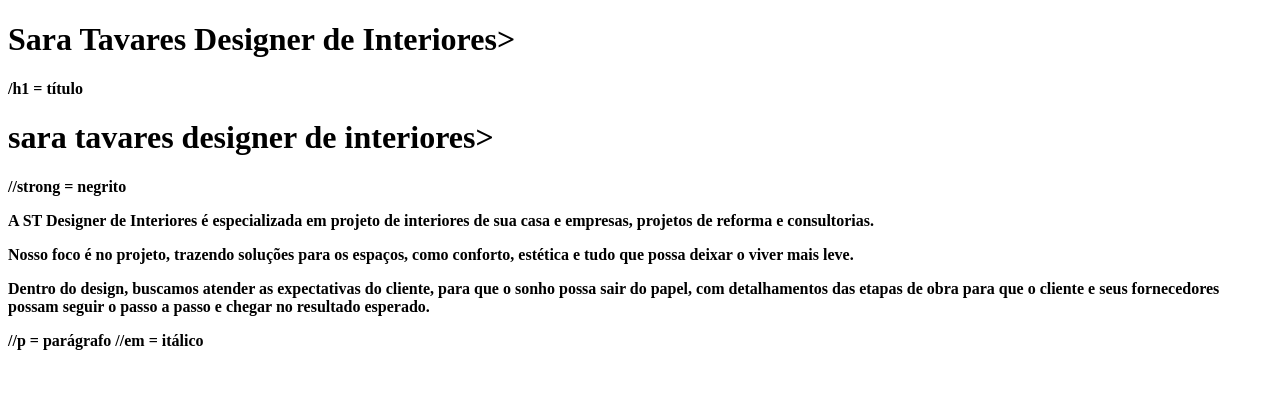
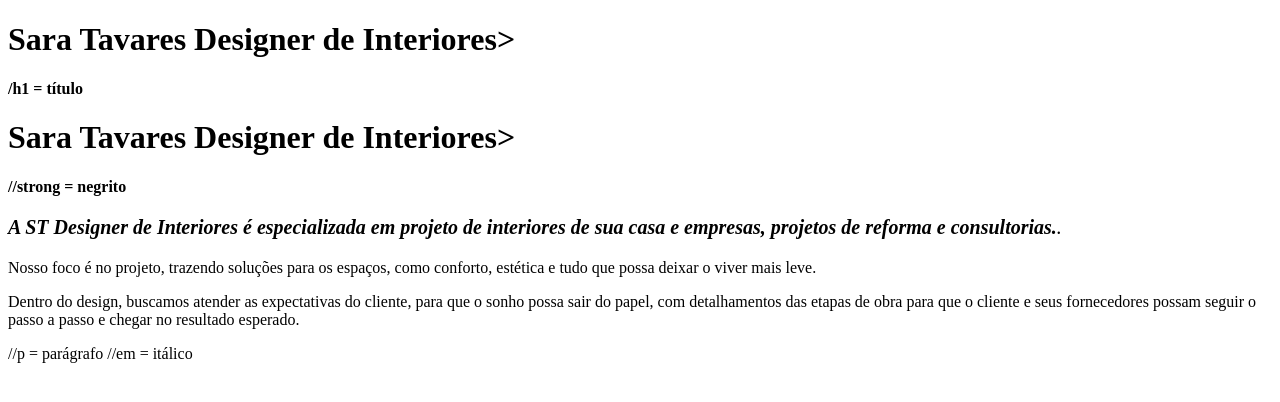
Before and after one commit to sara12345emilycorreatavares/web-site-2023, a plain HTML site: page index.html in a window 1280 px wide. Drawn offline with Linux system fonts and the light colour scheme.

Commit message:
Update index.html

```diff
--- a/index.html
+++ b/index.html
@@ -6,9 +6,9 @@
 </head>
 <body>
 <h1><strong> Sara Tavares Designer de Interiores></h1>
-/h1 = título<h1><strong>sara tavares designer de interiores></h1></strong>
+/h1 = título<h1><strong>Sara Tavares Designer de Interiores></h1></strong>
 //strong = negrito
-<p><strong>A ST Designer de Interiores</strong> é especializada em projeto de interiores de sua casa e empresas, projetos de reforma e consultorias.</p>
+<p style="font-size: 20px"><em><strong>A ST Designer de Interiores</strong> é especializada em projeto de interiores de sua casa e empresas, projetos de reforma e consultorias.</strong>.</em></p>
 <p>Nosso foco é no projeto, trazendo soluções para os espaços, como conforto, estética e tudo que possa deixar o viver mais leve.</p>
 <p>Dentro do design, buscamos atender as expectativas do cliente, para que o sonho possa sair do papel, com detalhamentos das etapas de obra para que o cliente e seus fornecedores possam seguir o passo a passo e chegar no resultado esperado.</p>
 //p = parágrafo
```
